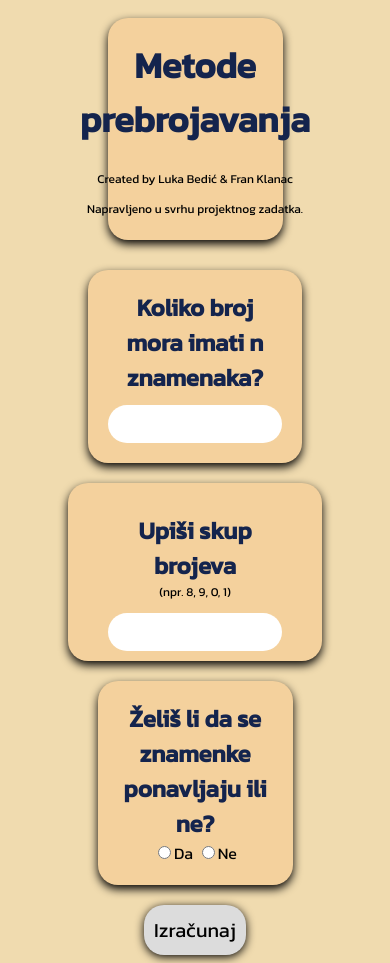
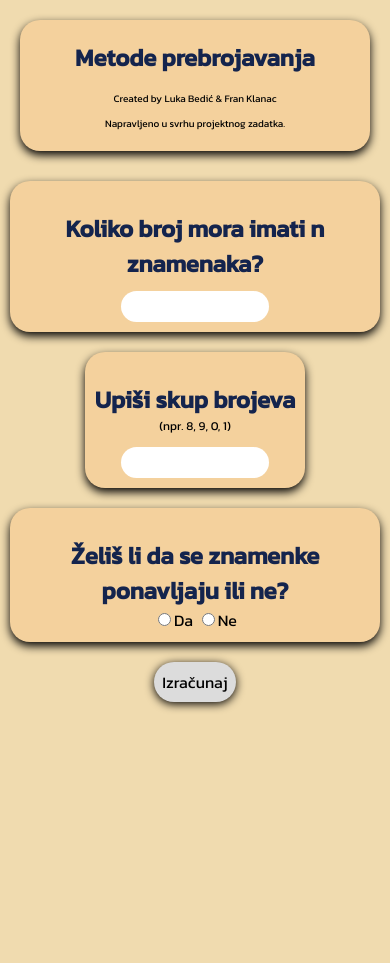
Before and after one commit to ruderhub/ruderhub.github.io, a plain HTML site: page metodeprebrojavanja/index.html in a window 390 px wide. After the commit the page ends 844 px from the top, so only its background shows below. Drawn offline with Linux system fonts and the light colour scheme.

Commit message:
Update style.css
Napravio sam da je responsive 🗡️

```diff
--- a/metodeprebrojavanja/style.css
+++ b/metodeprebrojavanja/style.css
@@ -1,4 +1,4 @@
-*{
+* {
     font-family: Kanit;
 }
 
@@ -8,7 +8,7 @@ h1 {
     margin-top: 10px;
 }
 
-html{
+html {
     display: flex;
     justify-content: center;
 }
@@ -16,80 +16,76 @@ html{
 body {
     background-color: #f0dbaf;
     width: 50%;
+    margin: 0 auto;
+    padding: 10px;
 }
 
-.naslov{
+.naslov {
     text-align: center;
 }
 
-.head{
+.head {
     display: flex;
     justify-content: center;
     margin: 10px;
-    padding: 10px;
-    padding-left: 20px;
-    padding-right: 20px;
+    padding: 10px 20px;
     border-radius: 20px;
     background-color: #f4d19d;
     box-shadow: 0px 4px 10px black;
 }
 
-.credits{
+.credits {
     font-weight: 400;
     font-size: 12px;
 }
 
-.upis{
+.upis {
     text-align: center;
     display: block;
     margin-top: 20px;
-    padding: 10px;
-    padding-left: 40px;
-    padding-right: 40px;
+    padding: 10px 40px;
     border-radius: 20px;
     background-color: #f4d19d;
     box-shadow: 0px 4px 10px black;
 }
 
-.skup{
+.skup {
     border: none;
     border-radius: 20px;
     padding: 10px;
     font-size: 12px;
 }
 
-.porukaUpisa{
+.porukaUpisa {
     color: #14244d;
     margin-bottom: 0px;
 }
 
-.uputaUpisa{
+.uputaUpisa {
     margin-top: 0px;
     font-size: 12px;
 }
 
-.glavni{
+.glavni {
     display: flex;
     justify-content: center;
 }
 
-.upis2{
+.upis2 {
     text-align: center;
     display: block;
     margin-top: 20px;
-    padding-left: 20px;
-    padding-right: 20px;
-    padding-bottom: 20px;
+    padding: 20px;
     border-radius: 20px;
     background-color: #f4d19d;
     box-shadow: 0px 4px 10px black;
 }
 
-.znamenke{
+.znamenke {
     margin-top: 10px;
 }
 
-.izracunaj{
+.izracunaj {
     margin-top: 20px;
     background-color: gainsboro;
     padding: 10px;
@@ -100,14 +96,74 @@ body {
     opacity: 1;
 }
 
-.izracunaj:hover{
+.izracunaj:hover {
     opacity: 0.7;
 }
 
-.ispis{
+.ispis {
     visibility: hidden;
 }
 
-h3{
+h3 {
     color: #14244d;
 }
+
+/* Responsive Design */
+
+@media (max-width: 1024px) {
+    body {
+        width: 70%;
+    }
+
+    .head,
+    .upis,
+    .upis2 {
+        padding: 10px 20px;
+    }
+}
+
+@media (max-width: 768px) {
+    body {
+        width: 90%;
+    }
+
+    h1 {
+        font-size: 28px;
+    }
+
+    .head,
+    .upis,
+    .upis2 {
+        padding: 10px;
+    }
+
+    .izracunaj {
+        font-size: 18px;
+        padding: 8px;
+    }
+}
+
+@media (max-width: 480px) {
+    body {
+        width: 100%;
+        padding: 10px;
+    }
+
+    h1 {
+        font-size: 24px;
+    }
+
+    .credits {
+        font-size: 10px;
+    }
+
+    .skup {
+        font-size: 10px;
+        padding: 8px;
+    }
+
+    .izracunaj {
+        font-size: 16px;
+        padding: 8px;
+    }
+}
```
